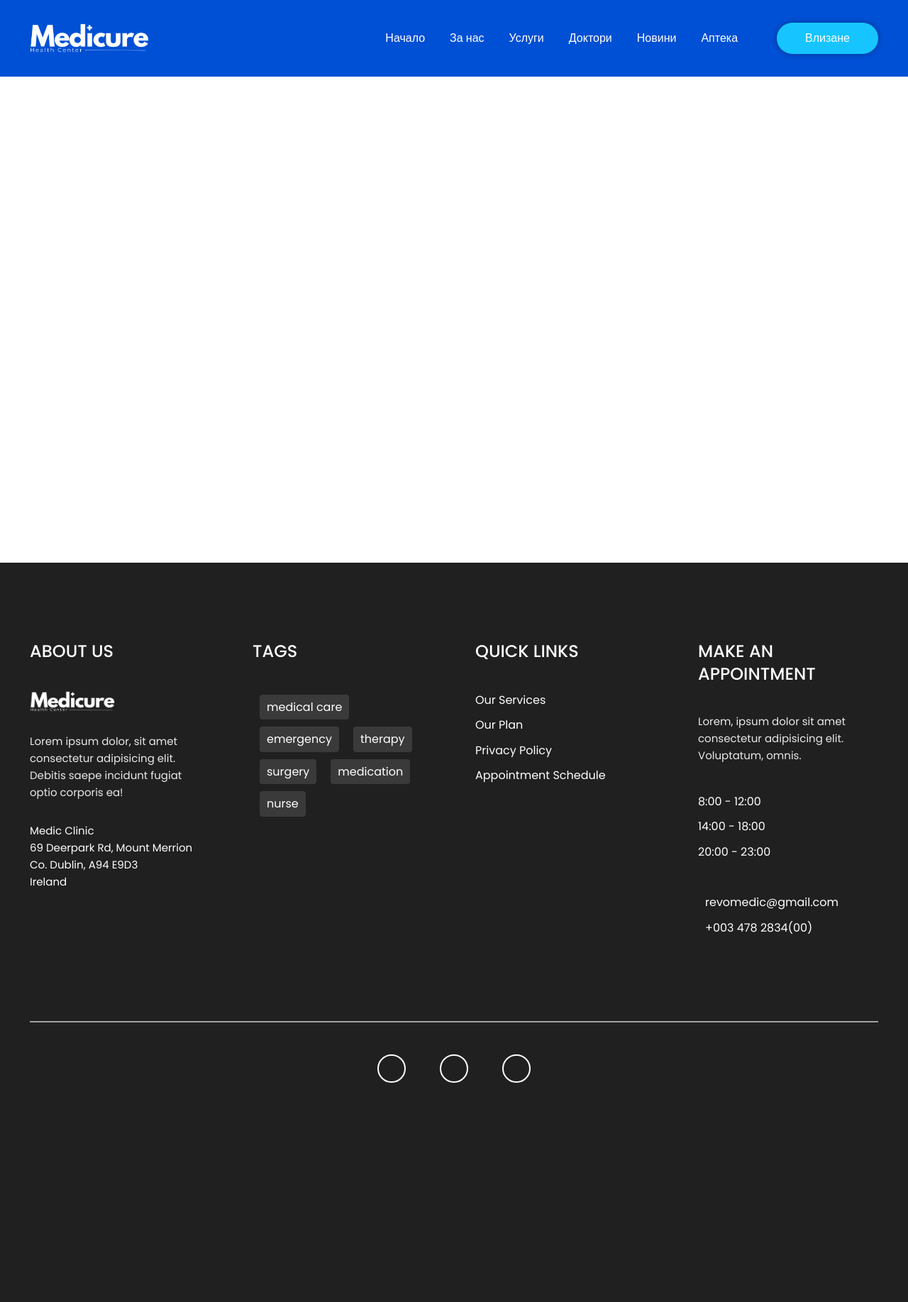
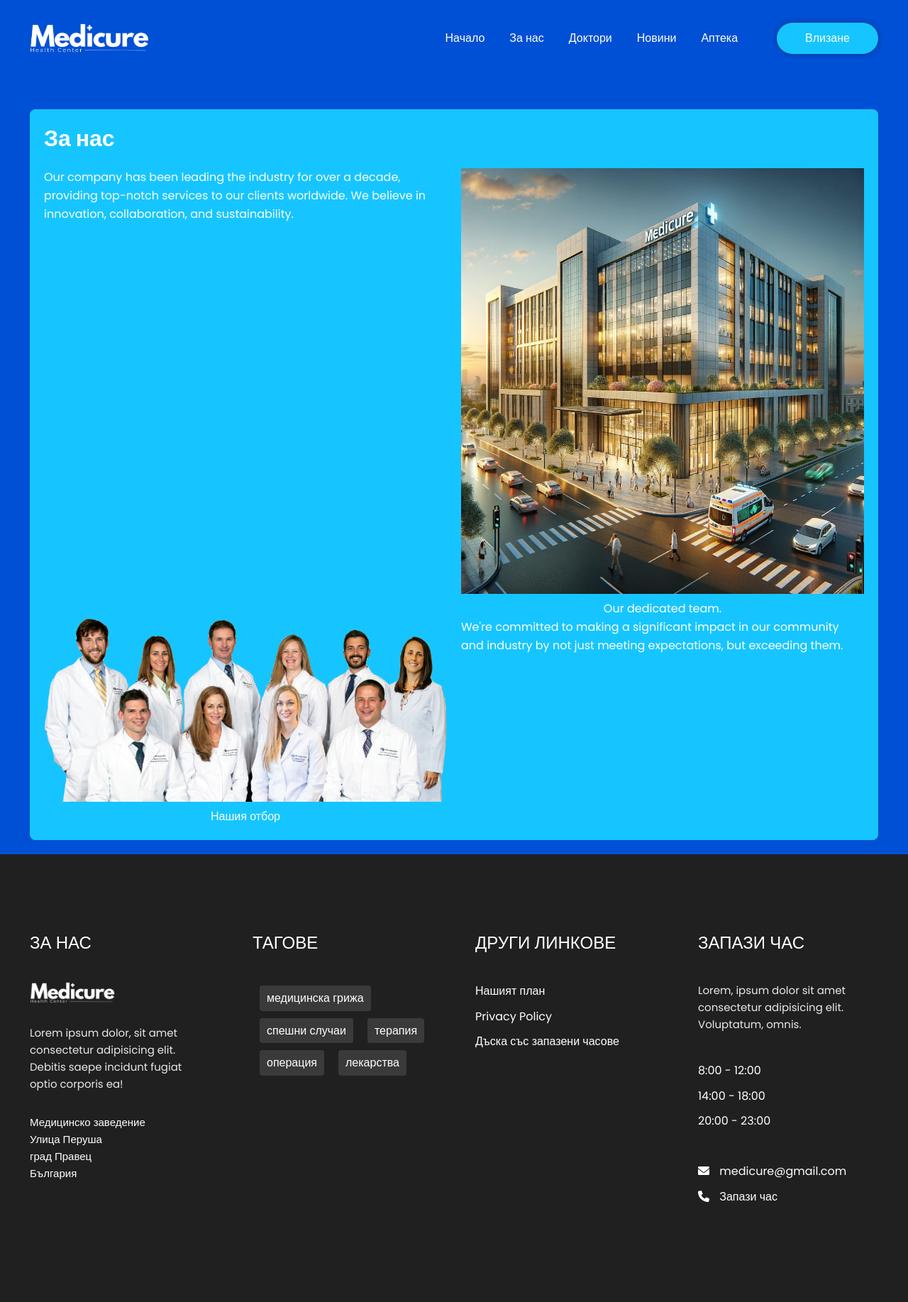
Before and after one commit to cd-k0nstant1n/course_project, a Django app: page /aboutus in a window 1280 px wide. Shown: the whole page at 71% size. Before the commit the page ends 1571 px from the top, so only its background shows below. Run offline with Django 4.2, Linux system fonts and the light colour scheme.

Commit message:
Aboutus almost done

```diff
--- /dev/null
+++ b/HospitalSite/static/css/about.css
@@ -0,0 +1,55 @@
+body {
+    display: flex;
+    flex-direction: column;
+    gap: 20px;
+    color: #fff;
+    background-color: #0050d5;
+}
+::-webkit-scrollbar {
+    width: 0; /* For Chrome, Safari, and newer Edge browsers */
+}
+.container {
+    width: 100em;
+    padding: 4em;
+    border-radius: 8px;
+}
+.grid {
+    display: grid;
+    gap: 20px;
+    grid-template-columns: repeat(auto-fit, minmax(300px, 1fr));
+}
+figure {
+    margin: 0;
+}
+figcaption {
+    text-align: center;
+    padding-top: 8px;
+}
+section {
+    margin-top: 2em;
+    background-color: #16c5ff;
+    padding: 20px;
+    border-radius: 8px;
+}
+
+.popup{
+    background: rgba(0, 0, 0, 0.6);
+    width: 100%;
+    height: 100%;
+    position: absolute;
+    top:0;
+    display: none;
+    justify-content: center;
+    align-items: center;
+}
+
+.popup-container{
+    background-color: #f0f8ff; /* Light Blue */
+    color: #ffff; /* White */
+    padding: 20px;
+    border-radius: 5px;
+    position: relative;
+}
+.heading-appointment{
+    color: #000;
+}
--- a/HospitalSite/static/css/main.css
+++ b/HospitalSite/static/css/main.css
@@ -1039,3 +1039,6 @@ button[class ^= navbar]:hover{
 .heading-appointment{
     color: #000;
 }
+::-webkit-scrollbar {
+        width: 0; /* For Chrome, Safari, and newer Edge browsers */
+    }
--- a/HospitalSite/template/aboutus.html
+++ b/HospitalSite/template/aboutus.html
@@ -1,18 +1,51 @@
 {% load static %}
 <!DOCTYPE html>
-<html lang="en">
+<html lang="bg">
 
 <head>
     <meta charset="UTF-8">
     <meta name="viewport" content="width=device-width, initial-scale=1.0">
     <title>About us - Medicure</title>
-    <link rel="icon" href="{% static 'images/caduceus-2789646_1280.webp' %}" type="image">
+    <link rel="icon" href="{% static 'images/tab-logo.png' %}" type="image">
+    <link rel="stylesheet" href="{% static 'css/about.css' %}">
+    <link rel="stylesheet" href="https://cdnjs.cloudflare.com/ajax/libs/font-awesome/6.0.0-beta2/css/all.min.css" integrity="sha512-YWzhKL2whUzgiheMoBFwW8CKV4qpHQAEuvilg9FAn5VJUDwKZZxkJNuGM4XkWuk94WCrrwslk8yWNGmY1EduTA==" crossorigin="anonymous" referrerpolicy="no-referrer" />
+
 </head>
 <body>
     {% include 'nav.html' %}
+    <br><br><br><br>
+    <main class="container">
 
-<br><br><br><br><br><br><br><br><br><br><br><br><br><br><br><br><br><br><br><br><br><br><br><br><br><br><br><br><br><br><br>
+        <div class="grid">
+            <section>
+                <h1>
+                    За нас
+
+                </h1>
+                <div class="grid">
+                    <p>
+                        Our company has been leading the industry for over a decade, providing top-notch services to our clients worldwide. We believe in innovation, collaboration, and sustainability.
+                    </p>
+                    <figure>
+                        <img style="height: 600px;" src="{% static 'images/Medicure_hospital.png' %}" alt="Our Team" />
+                        <figcaption>Our dedicated team.</figcaption>
+                    </figure>
+                </div>
+                <div class="grid">
+                    <figure>
+                        <img src="{% static 'images/banner-two-bg.png' %}" alt="Our Mission" />
+                        <figcaption>Нашия отбор</figcaption>
+                    </figure>
+                    <p>
+                        We're committed to making a significant impact in our community and industry by not just meeting expectations, but exceeding them.
+                    </p>
+                </div>
+            </section>
+        </div>
+    </main>
 
     {% include 'footer.html' %}
+
+    <script src="{% static 'js/scripts.js' %}"></script>
 </body>
 </html>
--- a/HospitalSite/template/footer.html
+++ b/HospitalSite/template/footer.html
@@ -8,43 +8,41 @@
     <div class = "container">
         <div class = "footer-inner text-white py grid">
             <div class = "footer-item">
-                <h3 class = "footer-head">about us</h3>
+                <h3 class = "footer-head">за нас</h3>
                 <div class = "icon">
                     <img src = "{% static 'images/MedicureBlack.png' %}">
                 </div>
                 <p class = "text text-md">Lorem ipsum dolor, sit amet consectetur adipisicing elit. Debitis saepe incidunt fugiat optio corporis ea!</p>
                 <address>
-                    Medic Clinic <br>
-                    69 Deerpark Rd, Mount Merrion <br>
-                    Co. Dublin, A94 E9D3 <br>
-                    Ireland
+                    Медицинско заведение <br>
+                    Улица Перуша  <br>
+                    град Правец <br>
+                    България
                 </address>
             </div>
 
             <div class = "footer-item">
-                <h3 class = "footer-head">tags</h3>
+                <h3 class = "footer-head">тагове</h3>
                 <ul class = "tags-list flex">
-                    <li>medical care</li>
-                    <li>emergency</li>
-                    <li>therapy</li>
-                    <li>surgery</li>
-                    <li>medication</li>
-                    <li>nurse</li>
+                    <li>медицинска грижа</li>
+                    <li>спешни случаи</li>
+                    <li>терапия</li>
+                    <li>операция</li>
+                    <li>лекарства</li>
                 </ul>
             </div>
 
             <div class = "footer-item">
-                <h3 class = "footer-head">Quick Links</h3>
+                <h3 class = "footer-head">Други линкове</h3>
                 <ul>
-                    <li><a href = "#" class = "text-white">Our Services</a></li>
-                    <li><a href = "#" class = "text-white">Our Plan</a></li>
+                    <li><a href = "#" class = "text-white">Нашият план</a></li>
                     <li><a href = "#" class = "text-white">Privacy Policy</a></li>
-                    <li><a href = "#" class = "text-white">Appointment Schedule</a></li>
+                    <li><a href = "#" class = "text-white">Дъска със запазени часове</a></li>
                 </ul>
             </div>
 
             <div class = "footer-item">
-                <h3 class = "footer-head">make an appointment</h3>
+                <h3 class = "footer-head">запази час</h3>
                 <p class = "text text-md">Lorem, ipsum dolor sit amet consectetur adipisicing elit. Voluptatum, omnis.</p>
                 <ul class = "appointment-info">
                     <li>8:00 - 12:00</li>
@@ -53,23 +51,16 @@
                     <br>
                     <li>
                         <i class = "fas fa-envelope"></i>
-                        <span>revomedic@gmail.com</span>
+                        <span>medicure@gmail.com</span>
                     </li>
                     <li>
                         <i class = "fas fa-phone"></i>
-                        <span>+003 478 2834(00)</span>
+                        <a href="#" class="appointment"><span style="color: white;">Запази час</span></a>
                     </li>
                 </ul>
             </div>
         </div>
 
-        <div class = "footer-links">
-            <ul class = "flex">
-                <li><a href = "#" class = "text-white flex"> <i class = "fab fa-facebook-f"></i></a></li>
-                <li><a href = "#" class = "text-white flex"> <i class = "fab fa-twitter"></i></a></li>
-                <li><a href = "#" class = "text-white flex"> <i class = "fab fa-linkedin"></i></a></li>
-            </ul>
-        </div>
+
     </div>
 </footer>
-<!-- end of footer  -->
--- a/HospitalSite/template/make_an_appointment.html
+++ b/HospitalSite/template/make_an_appointment.html
@@ -70,9 +70,7 @@
             border-radius: 50%;
         }
 
-        .hidden{
-            display: none;
-        }
+
     </style>
 </head>
 <body>
--- a/HospitalSite/template/nav.html
+++ b/HospitalSite/template/nav.html
@@ -24,9 +24,6 @@
                     <a href = "{% url 'aboutus' %}" class = "nav-link">За нас</a>
                 </li>
                 <li class = "nav-item">
-                    <a href = "#" class = "nav-link">Услуги</a>
-                </li>
-                <li class = "nav-item">
                     <a href = "#" class = "nav-link">Доктори</a>
                 </li>
                 <li class = "nav-item">
@@ -36,12 +33,13 @@
                     <a href = "#" class = "nav-link">Аптека</a>
                 </li>
                 {% if user.is_authenticated %}
+                <li class = "nav-item">
+                    <a href = "{% url 'index' %}" class = "nav-link"">Запази час</a>
+                </li>
   <li class = "nav-item"><a class="nav-link" href="{% url 'logout' %}"">Излизане</a></li>
     </ul>
   <div class="search-bar">
-    <a href="#head" class="btn btn-light-blue" id="appointment">
-        Запази час
-    </a>
+    <a href=""><img class="profile-img" style="height: 80px; width:80px;" src="{% static 'images/profilepic2.png' %}" alt="profilepic"></a>
 </div>
   {% else %}
 </ul>
```
Also changed, not shown: other parts of HospitalSite/static/css/main.css (+1 -1 lines), HospitalSite/static/js/scripts.js (+6 -4 lines), HospitalSite/template/index.html (+9 -4 lines), HospitalSite/db.sqlite3, HospitalSite/static/images/Medicure_hospital.png (added), HospitalSite/static/images/caduceus-2789646_1280.webp (deleted), HospitalSite/static/images/profilepic1.png (added), HospitalSite/static/images/profilepic2.png (added), HospitalSite/static/images/profilepic3.png (added), HospitalSite/static/images/profilepic4.png (added), HospitalSite/static/images/tab-logo.png (added).
